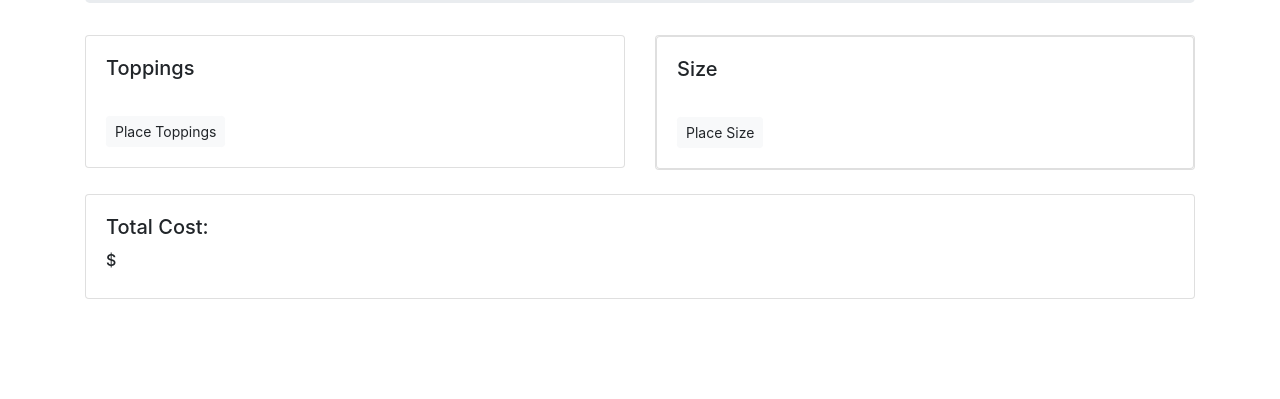
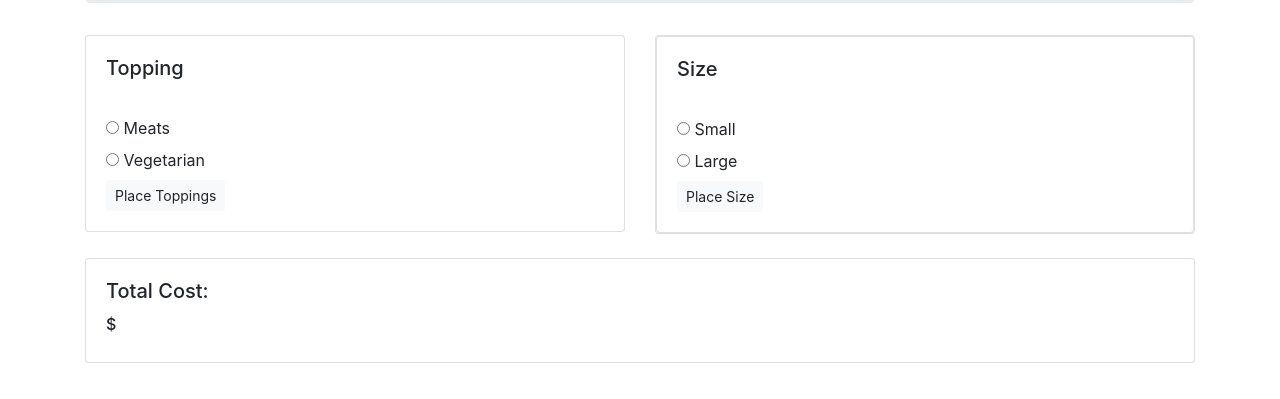
Before and after one commit to weidai07/pizza, a plain HTML site: page index.html in a window 1280 px wide. Shown: the part 181-580 px from the top of the page. Drawn offline with Linux system fonts and the light colour scheme.

Commit message:
update website graphics

```diff
--- a/index.html
+++ b/index.html
@@ -17,7 +17,19 @@
         <div class="card">
         <div class="card-body">
           <form id="formOne">
-                  <h5 class="card-title">Toppings</h5><br>
+              <h5 class="card-title">Topping</h5><br>
+              <div class="radio">
+              <label>
+                <input type="radio" name="toppings" value="meat">
+                Meats
+              </label>
+             </div>
+             <div class="radio">
+             <label>
+                <input type="radio" name="toppings" value="noMeat">
+                Vegetarian
+             </label>
+             </div>
                   <!-- <label for="name">Enter name here:</label>
                   <input type="text" id="name"><br>
                   <label for="first-deposit">Initial Deposit:</label>
@@ -28,17 +40,30 @@
           </div>
           </div>
           <br>
-          <div class="col-md-6">
+          <div class="col-lg-6">
           <div class="card">
           <div class="card">
           <div class="card-body">
             <form id="formTwo">
                <h5 class="card-title">Size</h5><br>
+                   <div class="radio">
+                   <label>
+                     <input type="radio" name="size" value="small">
+                     Small
+                   </label>
+                  </div>
+                  <div class="radio">
+                  <label>
+                     <input type="radio" name="size" value="large">
+                     Large
+                  </label>
+                  </div>
                     <!-- <label for="deposit">Deposit Amount:</label>
                     <input type="number" id="deposit" value="0.00"><br>
                     <label for="withdrawal">withdrawal Amount:</label>
                     <input type="number" id="withdrawal" value="0.00"><br> -->
                 <button type="submit" name="button" class="btn btn-light btn-sm">Place Size</button>
+            </form>
           </div>
           </div>
           </div>
@@ -46,7 +71,7 @@
           </div>
         <br>
         <div class="row">
-          <div class="col-md-12">
+          <div class="col-lg-12">
             <div class="card">
               <div class="card-body">
                   <h5 class="card-title">Total Cost:</h5>
--- a/js/scripts.js
+++ b/js/scripts.js
@@ -8,11 +8,11 @@ Account.prototype.cost = function(toppings, size) {
   return this.totalAmt += this.toppings + this.size;
 }
 
-Account.prototype.total = function(toppings, size){
-  this.totalAmt += deposit;
-  this.totalAmt -= withdraw;
-  return this.totalAmt;
-}
+// Account.prototype.total = function(toppings, size){
+//   this.totalAmt += toppings;
+//   this.totalAmt += size;
+//   return this.totalAmt;
+// }
 
 
 
@@ -21,6 +21,7 @@ $(document).ready(function(){
   $("form#form1").submit(function(event){
     event.preventDefault();
 
+      var userInput = new Pizza (toppings, size)
   });
 });
 
```
Lines whose indentation alone changed are shown as unchanged.
